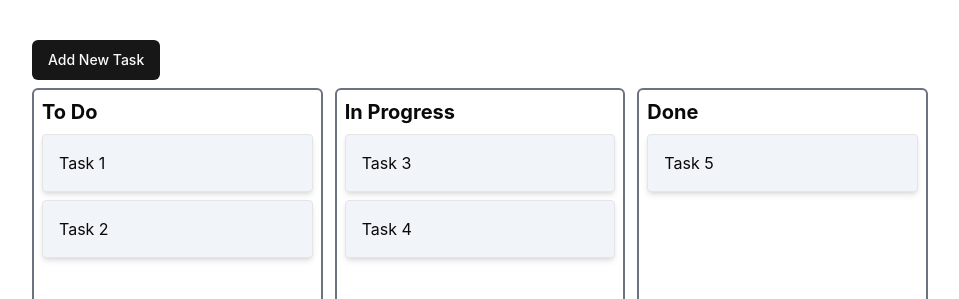
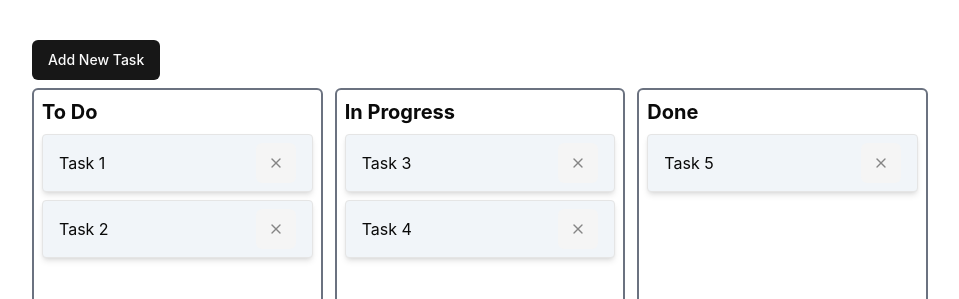
Before and after one commit to dilshad360/kandan-board, a React (Vite) app: page / in a window 1280 px wide. Shown: the top 299 px of the page, without its empty margins (160-1119 px from the left). Built offline with nearby package versions, Linux system fonts and the light colour scheme.

Commit message:
feat: DeleteTask

```diff
--- a/src/components/KandanBoard.jsx
+++ b/src/components/KandanBoard.jsx
@@ -38,6 +38,12 @@ function KandanBoard() {
         if (destination === "done") setDone((prev) => [...prev, task]);
     };
 
+    const deleteTask = (columnId, taskId) => {
+        if (columnId === "todo") setTodo((prev) => prev.filter((t) => t.id !== taskId));
+        if (columnId === "inProgress") setInProgress((prev) => prev.filter((t) => t.id !== taskId));
+        if (columnId === "done") setDone((prev) => prev.filter((t) => t.id !== taskId));
+    }
+
     return (
         <div className="py-10 w-[70%] flex flex-col gap-2 h-screen">
             <div className="flex justify-between">
@@ -48,18 +54,21 @@ function KandanBoard() {
                     columnName="To Do"
                     tasks={todo}
                     columnId="todo"
+                    deleteTask={deleteTask}
                     moveCard={moveCard}
                 />
                 <TaskColumn
                     columnName="In Progress"
                     tasks={inProgress}
                     columnId="inProgress"
+                    deleteTask={deleteTask}
                     moveCard={moveCard}
                 />
                 <TaskColumn
                     columnName="Done"
                     tasks={done}
                     columnId="done"
+                    deleteTask={deleteTask}
                     moveCard={moveCard}
                 />
             </div>
--- a/src/components/TaskCard.jsx
+++ b/src/components/TaskCard.jsx
@@ -1,8 +1,10 @@
 import React from "react";
 import { Card, CardContent } from "./ui/card";
 import { useDrag } from "react-dnd";
+import { Button } from "./ui/button";
+import { Cross, Trash, X } from "lucide-react";
 
-function TaskCard({ task, source }) {
+function TaskCard({ task, source, deleteTask }) {
     const [{ isDragging }, drag] = useDrag(() => ({
         type: "card",
         item: { ...task, source },
@@ -14,10 +16,22 @@ function TaskCard({ task, source }) {
     return (
         <Card
             ref={drag}
-            className={`${isDragging ? "bg-pink-400" : "bg-slate-100"
-                } p-2 shadow-md rounded`}
+            className={`${isDragging ? "bg-pink-400" : ""
+                } p-2 shadow-md bg-slate-100 rounded hover:scale-[103%] transition duration-300 ease-in-out`}
         >
-            <CardContent className="p-2">{task.title}</CardContent>
+            <CardContent className="flex justify-between items-center px-2 py-0">
+                <h3>{task.title}</h3>
+                <Button
+                    variant="secondary"
+                    className="hover:bg-red-400"
+                    size="icon"
+                    onClick={() => {
+                        deleteTask(source, task.id);
+                    }}
+                >
+                    <X className="opacity-50"/>
+                </Button>
+            </CardContent>
         </Card>
     );
 }
--- a/src/components/TaskColumn.jsx
+++ b/src/components/TaskColumn.jsx
@@ -2,7 +2,7 @@ import React from "react";
 import TaskCard from "./TaskCard";
 import { useDrop } from "react-dnd";
 
-function TaskColumn({ columnName, tasks, columnId, moveCard }) {
+function TaskColumn({ columnName, tasks, columnId, moveCard, deleteTask }) {
   const [, drop] = useDrop({
     accept: "card",
     drop: (item) => {
@@ -20,6 +20,7 @@ function TaskColumn({ columnName, tasks, columnId, moveCard }) {
       <h1 className="text-xl font-bold">{columnName}</h1>
       {tasks.map((task) => (
         <TaskCard
+          deleteTask={deleteTask}
           key={task.id}
           task={task}
           source={columnId} // Pass the current column ID as the source
```
Also changed, not shown: src/App.jsx (+1 -8 lines).
